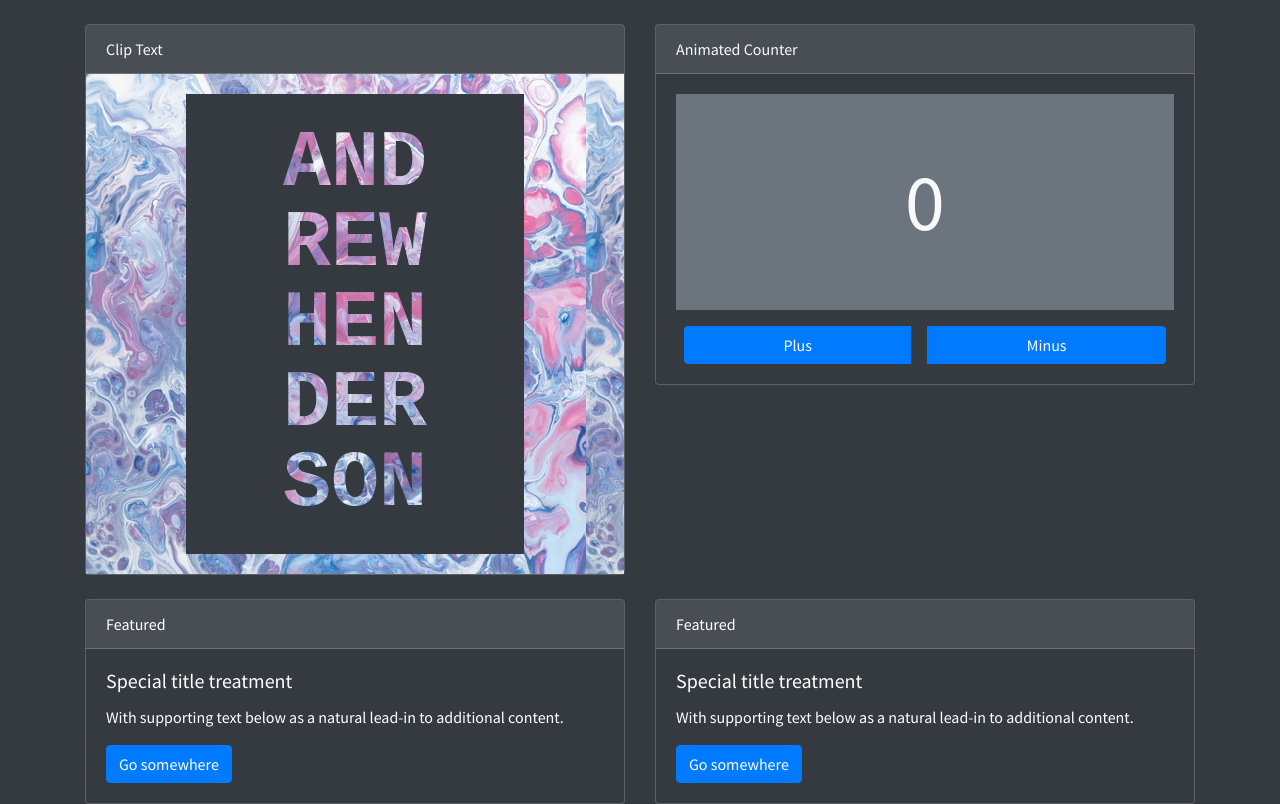
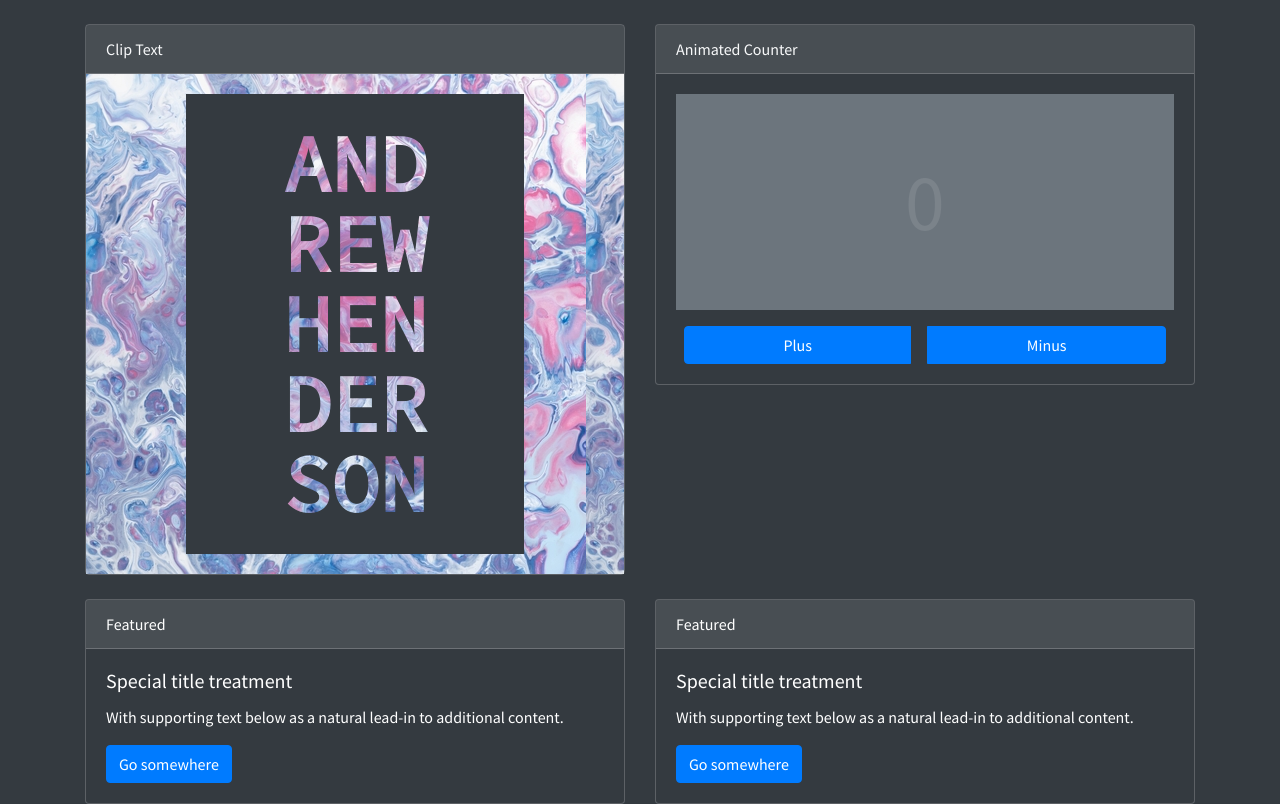
Before and after one commit to mrandrewian/react-components, a React (Create React App) app: page / in a window 1280 px wide. Built offline with nearby package versions, Linux system fonts and the light colour scheme.

Commit message:
Working on adding react hooks and react spring

```diff
--- a/src/base.scss
+++ b/src/base.scss
@@ -1,4 +1,4 @@
-@import url('https://fonts.googleapis.com/css?family=Playfair+Display|Source+Sans+Pro');
+@import url('https://fonts.googleapis.com/css?family=Playfair+Display|Source+Sans+Pro|Source+Code+Pro');
 
 h1, h2, h3, h4, h5, h6 {
   font-family: 'Playfair Display', serif;
--- a/src/components/AnimatedCounter/AnimatedCounter.js
+++ b/src/components/AnimatedCounter/AnimatedCounter.js
@@ -1,68 +1,64 @@
-import React, { Component } from "react";
+import React, { useState } from "react";
 import { Card, ButtonGroup, Button } from "react-bootstrap";
 import { numberToArray } from "../../utils/numberToArray";
+import { useTrail, animated } from 'react-spring'
 import "./AnimatedCounter.scss";
 
-class AnimatedCounter extends Component {
-  constructor(props) {
-    super(props);
-    this.state = {
-      rawNumber: 0,
-      numberArray: numberToArray(0),
-      opacity: 0.1
-    };
-  }
+const config = { mass: 5, tension: 2000, friction: 200 }
 
-  // componentDidMount() {
-  //   this.setState({
-  //     opacity: 1
-  //   });
-  // }
+const AnimatedCounter = () => {
+  const [rawNumber, setRawNumber] = useState(0);
+  const [numberArray, setNumberArray] = useState(numberToArray(0));
+  const [toggle, setToggle] = useState(true)
+  const trail = useTrail(numberArray.length, {
+    config,
+    opacity: toggle ? 1 : 0,
+    x: toggle ? 0 : 20,
+    height: toggle ? 80 : 0,
+    from: { opacity: 0, x: 20, height: 0 },
+  })
 
-  // componentDidUpdate() {
-  //   this.setState({
-  //     opacity: 0.1
-  //   });
-  // }
-
-  plus = (number = 1) => {
-    const newNumber = this.state.rawNumber + number;
-    this.setState({
-      rawNumber: newNumber,
-      numberArray: numberToArray(newNumber)
-    });
+  const plus = (currentRawNumber, number = 1) => {
+    const newNumber = currentRawNumber + number;
+    setRawNumber(newNumber);
+    setNumberArray(numberToArray(newNumber));
   };
 
-  minus = (number = 1) => {
-    const newNumber = this.state.rawNumber - number;
-    this.setState({
-      rawNumber: newNumber,
-      numberArray: numberToArray(newNumber)
-    });
+  const minus = (currentRawNumber, number = 1) => {
+    const newNumber = currentRawNumber - number;
+    setRawNumber(newNumber);
+    setNumberArray(numberToArray(newNumber));
   };
 
-  render() {
   return (
     <Card.Body>
       <Card.Text className="text-center p-5">
-          {this.state.numberArray.map(function(number, index) {
+        {/* {this.state.numberArray.map(function(number, index) {
           return (
-              <span style={{ opacity: 1 }} key={index}>
+            <animated.span key={index}>
               {number}
-              </span>
+            </animated.span>
           );
-          })}
+        })} */}
+        {trail.map(({ x, height, ...rest }, index) => (
+          <animated.div
+            key={numberArray[index]}
+            className="trails-text"
+            style={{ ...rest, transform: x.interpolate(x => `translate3d(0,${x}px,0)`) }}>
+            <animated.span style={{ height }}>{numberArray[index]}</animated.span>
+          </animated.div>
+        ))}
       </Card.Text>
       <ButtonGroup className="w-100">
         <Button
-            onClick={() => this.plus(10)}
+          onClick={() => plus(rawNumber, 10)}
           className="mx-2"
           variant="primary"
         >
           Plus
         </Button>
         <Button
-            onClick={() => this.minus(10)}
+          onClick={() => minus(rawNumber, 10)}
           className="mx-2"
           variant="primary"
         >
@@ -72,6 +68,5 @@ class AnimatedCounter extends Component {
     </Card.Body>
   );
 }
-}
 
 export default AnimatedCounter;
--- a/src/components/ClipText/ClipText.scss
+++ b/src/components/ClipText/ClipText.scss
@@ -3,7 +3,7 @@
   .clip-text {
     font-size: 80px;
     font-weight: bold;
-    font-family: monospace;
+    font-family: 'Source Code Pro', monospace;
     line-height: 1;
     position: relative;
     display: inline-block;
```
Also changed, not shown: package.json (+7 -4 lines), 1 other file (tests, documents, lock files or other folders). Lines whose indentation alone changed are shown as unchanged.
